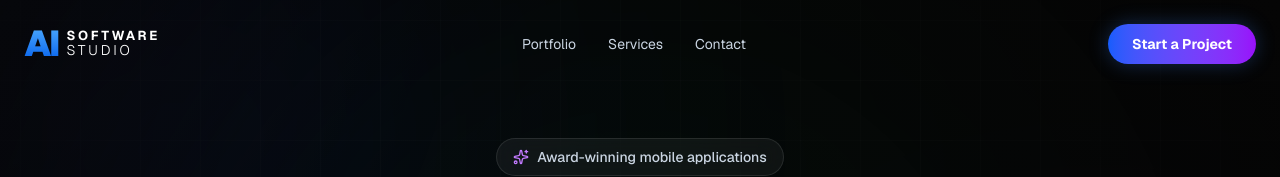
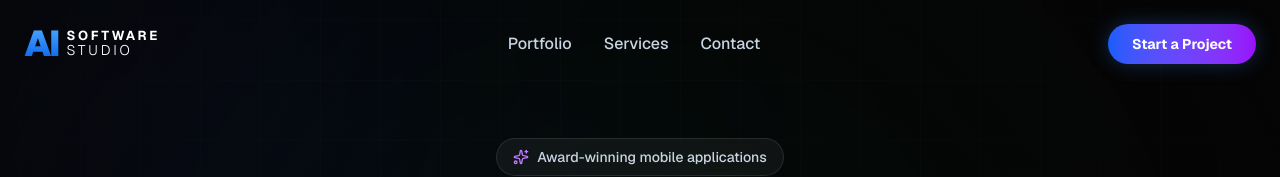
Before and after one commit to dinhphu290998/aisoftwarestudio, a Next.js app: page / in a window 1280 px wide. Shown: the top 177 px of the page. Built offline with nearby package versions, Linux system fonts and the light colour scheme; no server answers.

Commit message:
style: increase font size of header navigation links

```diff
--- a/src/components/Header.tsx
+++ b/src/components/Header.tsx
@@ -29,13 +29,13 @@ export function Header() {
         </Link>
 
         <div className="hidden md:flex items-center gap-8">
-          <a href="https://aisoftwarestudio.co/#portfolio" className="text-sm text-slate-300 hover:text-white transition-colors">
+          <a href="https://aisoftwarestudio.co/#portfolio" className="text-base font-medium text-slate-300 hover:text-white transition-colors">
             Portfolio
           </a>
-          <a href="https://aisoftwarestudio.co/services" className="text-sm text-slate-300 hover:text-white transition-colors">
+          <a href="https://aisoftwarestudio.co/services" className="text-base font-medium text-slate-300 hover:text-white transition-colors">
             Services
           </a>
-          <a href="https://aisoftwarestudio.co/#contact" className="text-sm text-slate-300 hover:text-white transition-colors">
+          <a href="https://aisoftwarestudio.co/#contact" className="text-base font-medium text-slate-300 hover:text-white transition-colors">
             Contact
           </a>
         </div>
```
